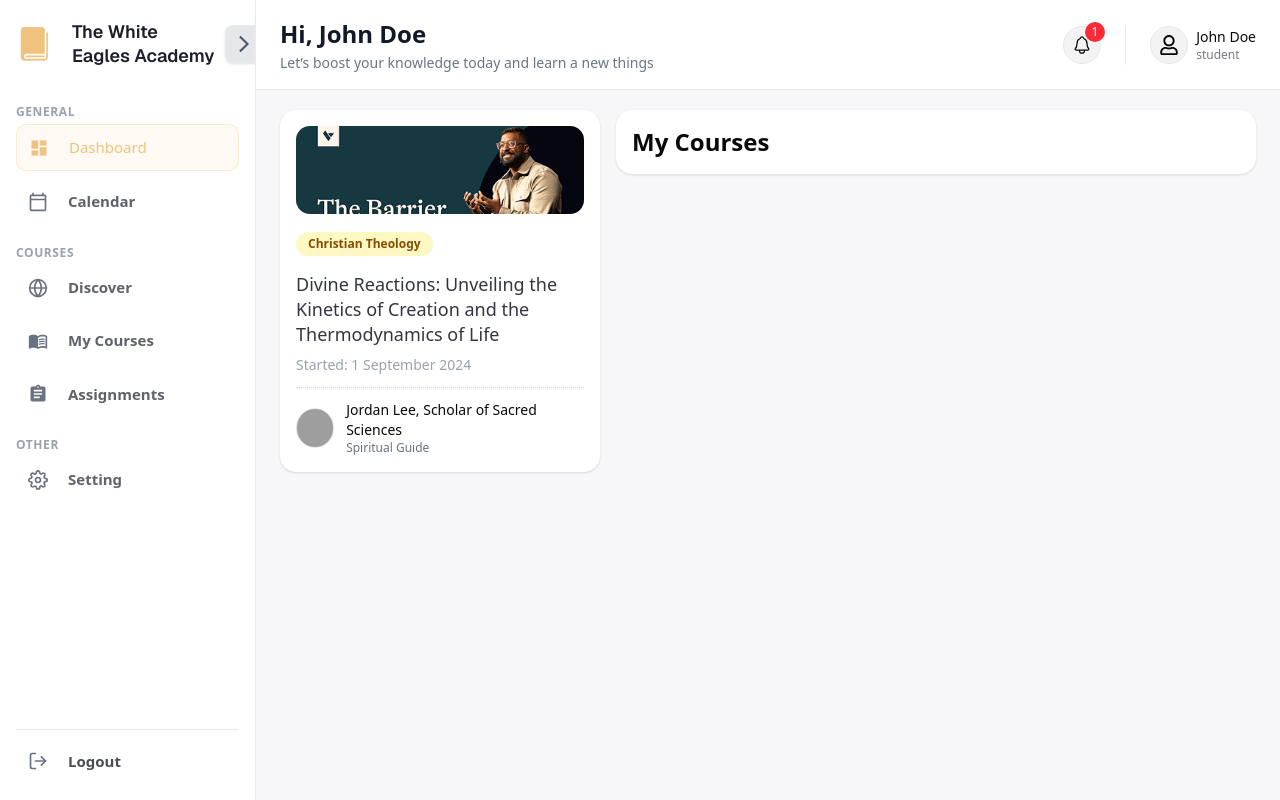
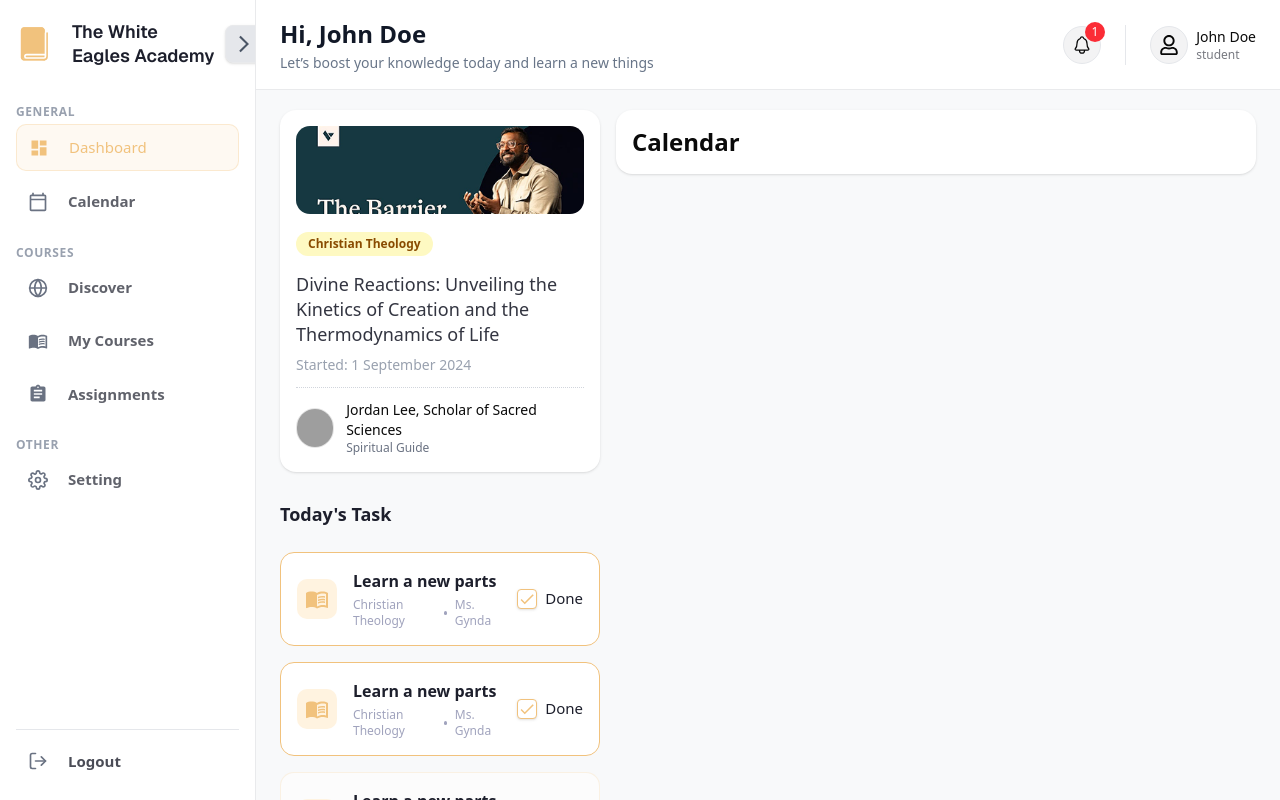
Before and after one commit to backbencherstudio/Anna_Eagles-Academy, a Next.js app: page /dashboard in a window 1280 px wide. Built offline with nearby package versions, Linux system fonts and the light colour scheme; grey boxes are pictures that could not be loaded.

Commit message:
dashboard page

```diff
--- a/app/(dashboard)/_components/Student/MyCourseCard.tsx
+++ b/app/(dashboard)/_components/Student/MyCourseCard.tsx
@@ -1,4 +1,5 @@
 import Image from 'next/image';
+import Link from 'next/link';
 import React from 'react'
 
 const data = [
@@ -28,6 +29,7 @@ export default function MyCourseCard() {
     const author = course.author[0];
     return (
         <div className="w-full bg-white rounded-2xl shadow p-4">
+            <Link href="/my-courses">
                 {/* Banner Image with Logo */}
                 <div className="relative rounded-xl overflow-hidden h-fit mb-4">
                     <Image src={course.image} alt="Course Banner" className="object-cover w-full h-full" width={500} height={500} />
@@ -48,6 +50,7 @@ export default function MyCourseCard() {
                         <div className="text-xs text-gray-500">{author.description}</div>
                     </div>
                 </div>
+            </Link>
         </div>
     )
 }
--- a/app/(dashboard)/_components/Student/StudentDashboard.tsx
+++ b/app/(dashboard)/_components/Student/StudentDashboard.tsx
@@ -1,15 +1,17 @@
 import React from 'react'
 import MyCourseCard from './MyCourseCard'
+import TodayTask from './TodayTask'
 
 export default function StudentDashboard() {
     return (
-        <div className='flex flex-col md:flex-row gap-4'>
-            <div className='w-full md:w-4/12'>
+        <div className='flex flex-col lg:flex-row gap-4'>
+            <div className='w-full lg:w-4/12 flex flex-col gap-7'>
                 <MyCourseCard />
+                <TodayTask />
             </div>
-            <div className='w-full md:w-8/12'>
+            <div className='w-full lg:w-8/12'>
                 <div className='w-full bg-white rounded-2xl shadow p-4'>
-                    <h1 className='text-2xl font-bold'>My Courses</h1>
+                    <h1 className='text-2xl font-bold'>Calendar</h1>
                 </div>
             </div>
         </div>
--- /dev/null
+++ b/app/(dashboard)/_components/Student/TodayTask.tsx
@@ -0,0 +1,54 @@
+import React from 'react';
+import { MdMenuBook, MdCheck } from 'react-icons/md';
+
+// Example task data
+const tasks = [
+    { title: 'Learn a new parts', subject: 'Christian Theology', teacher: 'Ms. Gynda', done: true },
+    { title: 'Learn a new parts', subject: 'Christian Theology', teacher: 'Ms. Gynda', done: true },
+    { title: 'Learn a new parts', subject: 'Christian Theology', teacher: 'Ms. Gynda', done: false },
+    { title: 'Learn a new parts', subject: 'Christian Theology', teacher: 'Ms. Gynda', done: false },
+];
+
+function TaskCard({ task }: { task: typeof tasks[0] }) {
+    return (
+        <div
+            className={`flex items-center gap-4 p-4 rounded-xl border transition mb-4 ${task.done ? 'border-[#F1C27D] bg-white' : 'border-[#F1C27D]/20 bg-[#FCFCFC]'
+                }`}
+        >
+            <div className="bg-[#FFF3E0] rounded-lg p-2 flex items-center justify-center">
+                <MdMenuBook className="text-[#F1C27D] text-2xl" />
+            </div>
+            <div className="flex-1 min-w-0">
+                <div className="font-semibold text-[16px] text-[#1D1F2C]">{task.title}</div>
+                <div className="flex items-center gap-2 text-xs text-[#A0A3BD] mt-1">
+                    <span>{task.subject}</span>
+                    <span className="w-1 h-1 bg-[#A0A3BD] rounded-full inline-block" />
+                    <span>{task.teacher}</span>
+                </div>
+            </div>
+            <div className="flex items-center gap-2">
+                <span
+                    className={`w-5 h-5 flex items-center justify-center rounded border shadow transition select-none
+                        ${task.done ? 'border-[#F1C27D] bg-white' : 'border-[#D9D9D9] bg-white'}`}
+                    style={{ pointerEvents: 'none' }}
+                >
+                    {task.done && (
+                        <MdCheck className="text-[#F1C27D] text-lg" />
+                    )}
+                </span>
+                <span className={`font-medium text-[15px] ${task.done ? 'text-[#1D1F2C]' : 'text-[#1D1F2C]'}`}>Done</span>
+            </div>
+        </div>
+    );
+}
+
+export default function TodayTask() {
+    return (
+        <div>
+            <div className="font-semibold text-lg mb-6 text-[#1D1F2C]">Today's Task</div>
+            {tasks.map((task, idx) => (
+                <TaskCard key={idx} task={task} />
+            ))}
+        </div>
+    );
+}
--- a/components/Layout/MainLayout.tsx
+++ b/components/Layout/MainLayout.tsx
@@ -28,7 +28,7 @@ export const MainLayout = ({ children }: LayoutProps) => {
                     isMobileMenuOpen={isMobileMenuOpen}
                     onMobileMenuToggle={() => setIsMobileMenuOpen(!isMobileMenuOpen)}
                 />
-                    <div className="flex-1 overflow-y-auto px-6 py-5">
+                <div className="flex-1 overflow-y-auto px-6 py-5 bg-[#F8F9FA]">
                     {children}
                 </div>
             </div>
--- a/components/Shared/Sidebar.tsx
+++ b/components/Shared/Sidebar.tsx
@@ -75,6 +75,10 @@ export default function Sidebar({ isMobileMenuOpen, onMobileMenuClose }: Sidebar
         setIsCollapsed(!isCollapsed);
     };
 
+    // Prevent hydration mismatch: don't render until user role is known
+    if (!user?.role) {
+        return null; // or <LoadingOverlay loadingText="Loading..." />
+    }
 
 
     const bottomMenuItems = [
```
Lines whose indentation alone changed are shown as unchanged.
